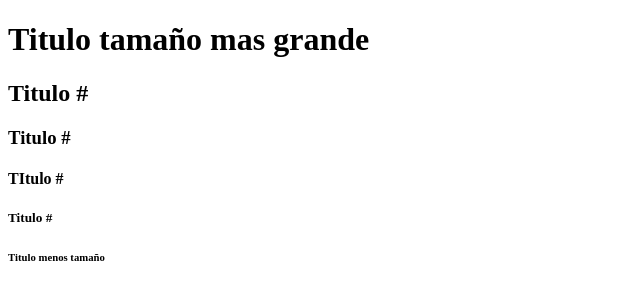
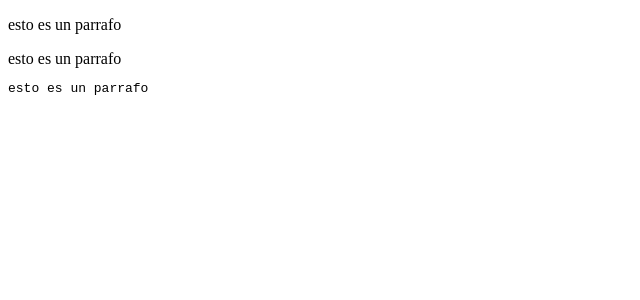
Before and after one commit to YudiZulayMartinezSuarez/COFFEE, a plain HTML site: page PrimerosPasosWeb/index.html in a window 1280 px wide. Shown: the whole page, without its empty margins (0-640 px from the left). Drawn offline with Linux system fonts and the light colour scheme.

Commit message:
Parrafos

```diff
--- a/PrimerosPasosWeb/index.html
+++ b/PrimerosPasosWeb/index.html
@@ -4,14 +4,14 @@
     <meta charset="UTF-8">
     <meta http-equiv="X-UA-Compatible" content="IE=edge">
     <meta name="viewport" content="width=device-width, initial-scale=1.0">
-    <title>Titulo</title>
+    <title>Parrafo</title>
 </head>
 <body>
-    <h1>Titulo tamaño mas grande </h1>
-    <h2>Titulo         #         </h2>
-    <h3>Titulo         #          </h3>
-    <h4>TItulo         #          </h4>
-    <h5>Titulo         #          </h5>
-    <h6>Titulo menos tamaño      </h6>
+
+    <p>esto es un parrafo </p>
+    <span>esto es un parrafo</span>
+    <pre>esto es un parrafo</pre>
+
+
 </body>
 </html>
```
